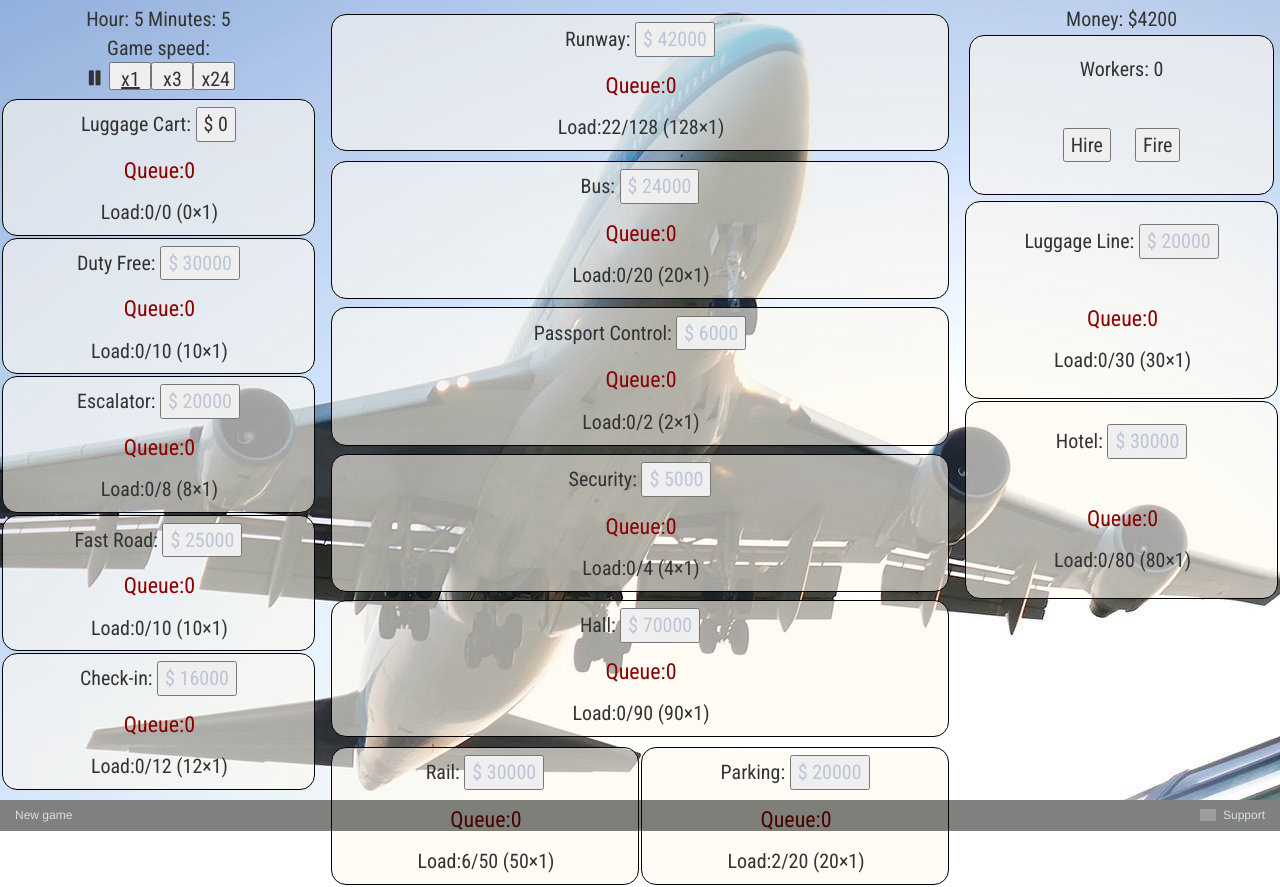
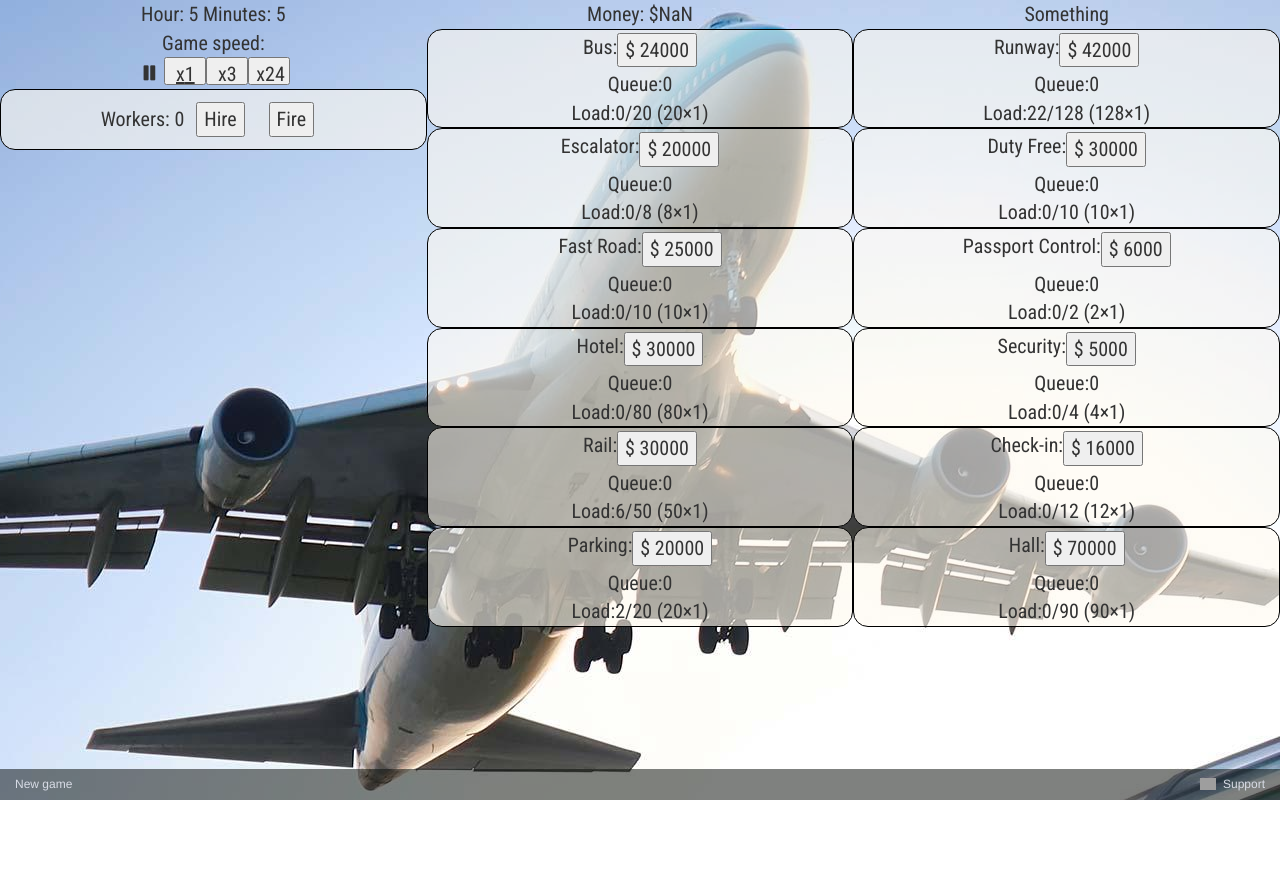
Before and after one commit to gapak/airport-simulator, a React (Create React App) app: page / in a window 1280 px wide. After the commit the page ends 800 px from the top, so only its background shows below. Built offline with nearby package versions, Linux system fonts and the light colour scheme; grey boxes are pictures that could not be loaded.

Commit message:
Refactor main page

```diff
--- a/src/App.js
+++ b/src/App.js
@@ -18,7 +18,7 @@ import Helpers from "./game/Helpers";
 
 import {isEnough, chargeCost} from './bdcgin/Gin';
 import {constructions} from './gamedata/constructions';
-import {workers} from './gamedata/workers';
+import {workersActions} from './gamedata/workers';
 
 class App extends Component {
     constructor(props) {
@@ -62,27 +62,23 @@ class App extends Component {
             onClick: (state) => props.item.onClick(state)
         }} />;
 
-        const HireGinButton = (props) => <GinButton item={{
-            name: "Hire",
-            isDisabled: (state) => props.item.isDisabled(state),
-            onClick: (state) => props.item.onClick(state)
-        }} />;
-
-        const FireGinButton = (props) => <GinButton item={{
-            name: "Fire",
-            isDisabled: (state) => props.item.isDisabled(state),
-            onClick: (state) => props.item.onClick(state)
-        }} />;
-
+        const HireGinButton = (props) => <GinButton item={props.item} />;
 
         let constructionBox = (item, key) =>
-            <div key={item.key} className={item.key + " box smallBorders background"}>
+            <div key={item.key} className={"smallBorders background"}>
                 <div className="box">
-                    <div> { item.name }: <BuyGinButton item={item}/>
+                    <div className="flex-container-row">
+                        <div className="stretch air">
+                            { item.name }:
+                            <BuyGinButton item={item}/>
+                        </div>
                     </div>
+
                     <div className="flex-container-column">
-                        <div className="center fat highlight">
-                            Queue: <div>{state.queue[item.key].length}</div>
+                        <div className="flex-container-row">
+                            <div className="center">
+                                Queue: <div>{state.queue[item.key].length}</div>
+                            </div>
                         </div>
                         <div className="flex-element">
                             Load:
@@ -98,60 +94,39 @@ class App extends Component {
             <div className="App">
                 <div id="container">
                     <div className="flex-container-column">
-                        <div className="box">
-                            <div>
-                                Hour: {state.tick} Minutes: {state.frame}
-                            </div>
-                            <div> Game speed:
+                        <div className="">Hour: {state.tick} Minutes: {state.frame}
+                            <div className="">
+                                Game speed:
                                 <GinGameMenu state={state} gin={this.gin} speeds={[1, 3, 24]} />
                             </div>
                         </div>
 
-                        {constructionBox(constructions.luggageCart)}
-                        {constructionBox(constructions.dutyFree)}
-                        {constructionBox(constructions.escalator)}
-                        {constructionBox(constructions.fastRoad)}
-                        {constructionBox(constructions.checkIn)}
-
-                        <div className="box"></div>
-                    </div>
-
-                    <div className="wide fat">
-                        <div className="box">
-                            {constructionBox(constructions.runway)}
-                        </div>
-                        <div className="splitOnTwoSides">
-                            {constructionBox(constructions.bus)}
-                        </div>
-                        <div className="splitOnTwoSides">
-                            {constructionBox(constructions.passport)}
-                        </div>
-                        <div className="splitOnTwoSides">
-                            {constructionBox(constructions.security)}
-                        </div>
-                        <div className="box">
-                            {constructionBox(constructions.hall)}
-                        </div>
-                        <div className="splitOnTwoSides">
-                            {constructionBox(constructions.rail)}
-                            {constructionBox(constructions.parking)}
+                        <div className="center smallBorders background">Workers: {state.workers}
+                            <div className="center">
+                                <div className="fat"><HireGinButton item={workersActions.hire}/></div>
+                                <div className="fat"><HireGinButton item={workersActions.fire}/></div>
+                            </div>
                         </div>
                     </div>
 
                     <div className="flex-container-column">
-                        <div className="box">
-                            <div>Money: ${state.money}</div>
-                            <div className="box smallBorders background">Workers: {state.workers.length}
-                                <div className="center">
-                                    <div className="fat"><HireGinButton item={workers.hire}/></div>
-                                    <div className="fat"><FireGinButton item={workers.fire}/></div>
-                                </div>
-                            </div>
-                        </div>
-                        {constructionBox(constructions.luggageLine)}
+                        <div className="">Money: ${state.money}</div>
+                        {constructionBox(constructions.bus)}
+                        {constructionBox(constructions.escalator)}
+                        {constructionBox(constructions.fastRoad)}
                         {constructionBox(constructions.hotel)}
+                        {constructionBox(constructions.rail)}
+                        {constructionBox(constructions.parking)}
+                    </div>
 
-                        <div className="box"></div>
+                    <div className="flex-container-column">
+                        <div>Something</div>
+                        {constructionBox(constructions.runway)}
+                        {constructionBox(constructions.dutyFree)}
+                        {constructionBox(constructions.passport)}
+                        {constructionBox(constructions.security)}
+                        {constructionBox(constructions.checkIn)}
+                        {constructionBox(constructions.hall)}
                     </div>
                 </div>
 
--- a/src/css/App.css
+++ b/src/css/App.css
@@ -3,6 +3,9 @@
     height: 22px;
     padding: 1px;
     margin: 1px;
+    color: black;
+    background-color: #c2effd;
+    opacity: 0.9;
 }
 
 .App {
--- a/src/css/index.css
+++ b/src/css/index.css
@@ -31,9 +31,7 @@ html, body {
     flex-direction: column;
     justify-content: space-around;
     text-align: center;
-    margin: 1px;
     height: 100%;
-    padding: 3px;
 }
 
 .center {
@@ -58,21 +56,21 @@ html, body {
 }
 
 .flex-container-column {
-    text-align: center;
     display: flex;
     flex-direction: column;
     width: 100%;
-    margin: 1px;
+    text-align: center;
 }
 
 .flex-container-row {
     display: flex;
     flex-direction: row;
-    justify-content: space-between;
+    justify-content: space-around;
 }
 
 .flex-element {
     flex: 1;
+    text-align: center;
 }
 
 .highlight {
@@ -122,13 +120,15 @@ html, body {
 
 .splitOnTwoSides {
     display: flex;
-    margin: 1px;
-    padding: 3px;
     height: 100%;
 }
 
 .splitOnTwoSides > div {
     width: 100%;
+}
+
+.spaceAround {
+    justify-content: space-around;
 }
 
 .stretch {
@@ -143,6 +143,12 @@ html, body {
     width: 200%;
 }
 
+.workersPanel {
+    display: flex;
+    align-items: flex-start;
+    justify-content: flex-end;
+}
+
 .clearfix::after {
     content: "";
     clear: both;
--- a/src/game/core/default_state.js
+++ b/src/game/core/default_state.js
@@ -5,7 +5,7 @@ import _ from 'lodash';
 const default_state = {
     money: 4200,
 
-    workers: [],
+    workers: 0,
 
     constructions: {
         luggageCart: 1,
--- a/src/gamedata/workers.js
+++ b/src/gamedata/workers.js
@@ -14,9 +14,10 @@ const fire = (state, item_key) => {
     return state;
 };
 
-export const workers = {
+export const workersActions = {
     hire: {
         key:         'hire',
+        name: 'Hire',
         isDisabled:  (state, params = {}) => false,
         onClick:     (state, params = {}) => hire(state, 'worker'),
         onTick:      (state, params = {}) => {
@@ -29,6 +30,7 @@ export const workers = {
 
     fire: {
         key:         'fire',
+        name: 'Fire',
         isDisabled:  (state, params = {}) => false,
         onClick:     (state, params = {}) => fire(state, 'worker'),
         onTick:      (state, params = {}) => {
```
